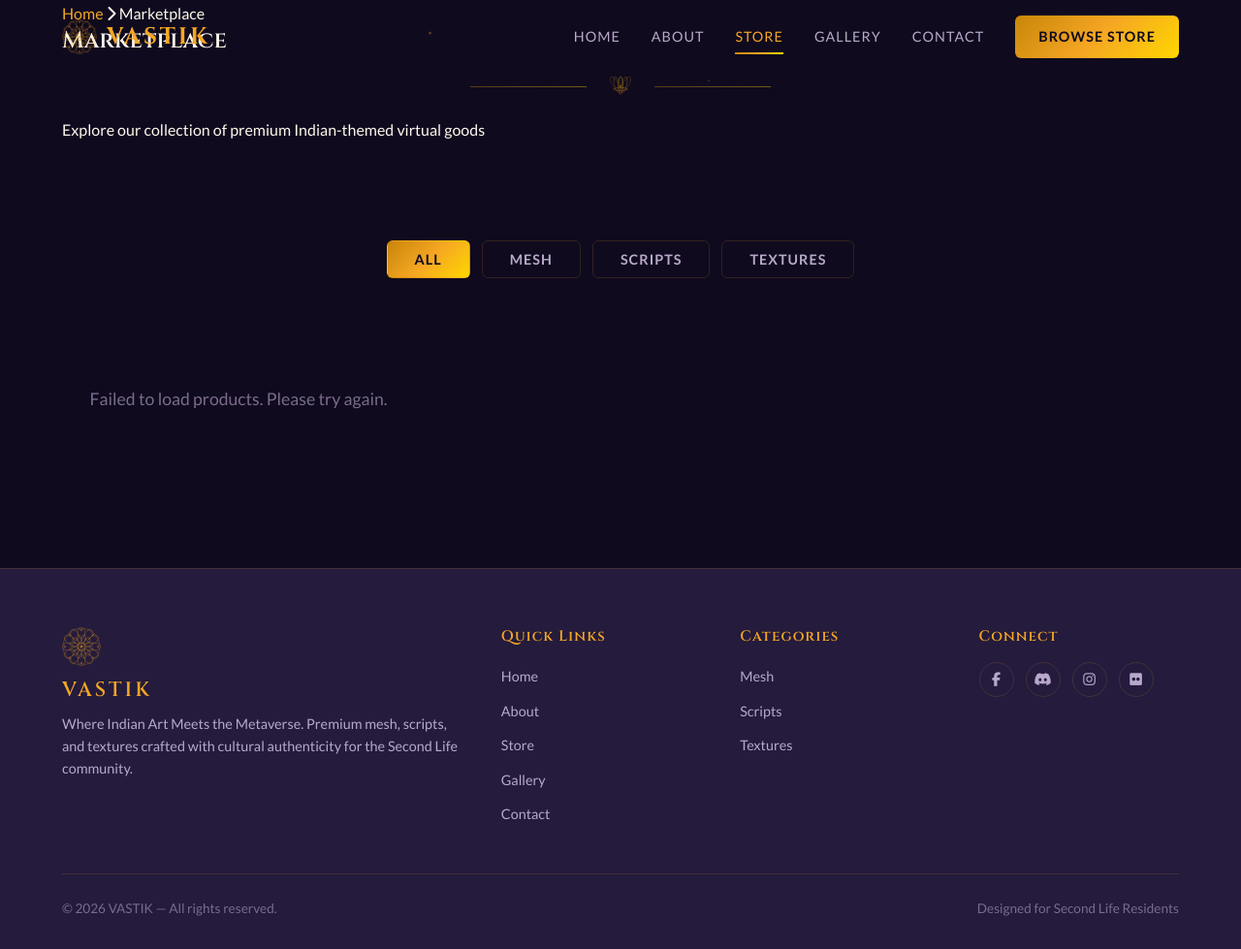
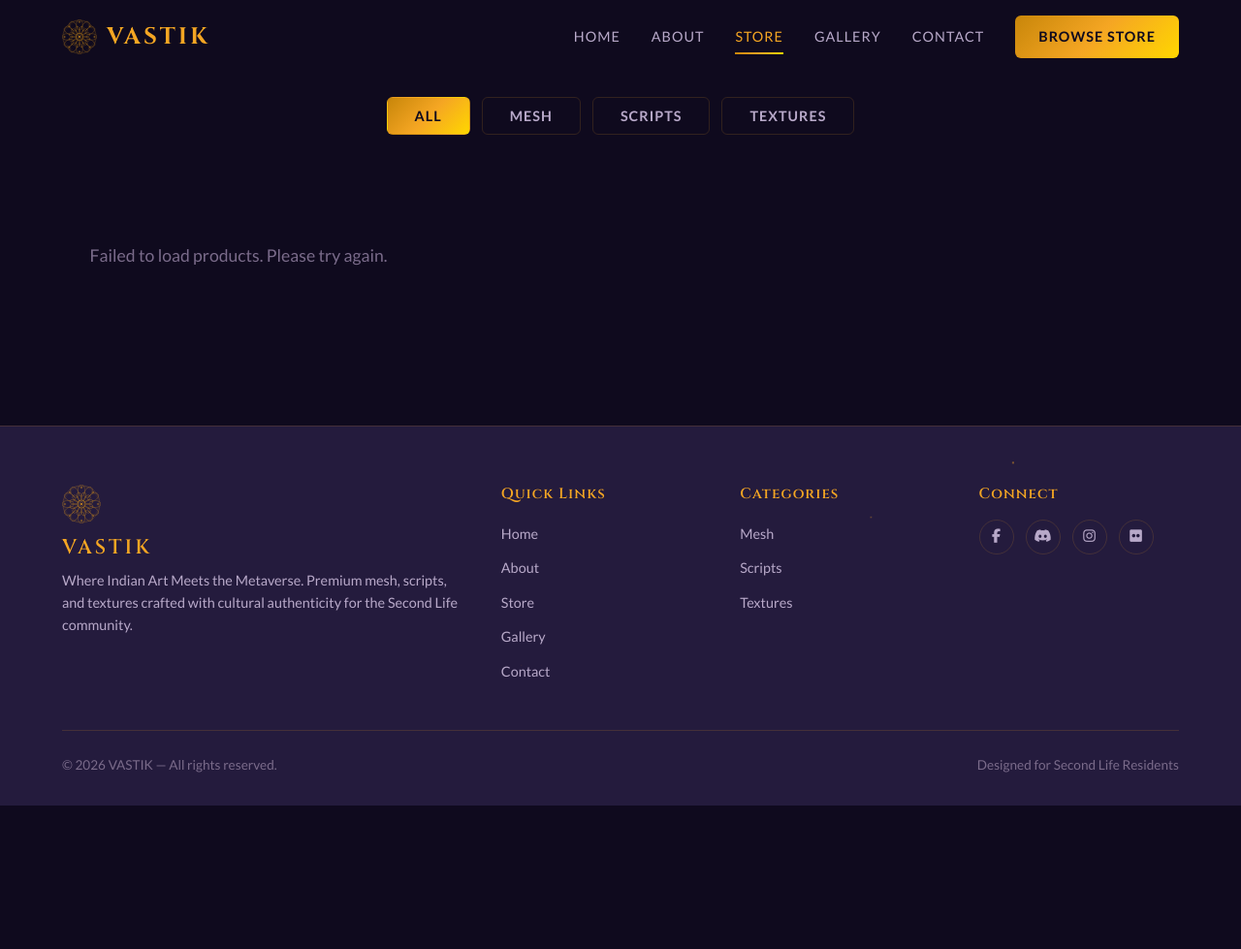
Before and after one commit to ritartha/VASTIK, a Django app: page /store/ in a window 1280 px wide. Shown: the whole page at 97% size. After the commit the page ends 831 px from the top, so only its background shows below. Run offline with Django 5.2, Linux system fonts and the light colour scheme; data that the repository does not hold is empty.

Commit message:
updated_store_html_

```diff
--- a/backend/templates/store.html
+++ b/backend/templates/store.html
@@ -12,16 +12,9 @@
     <div class="page-header-particles" id="pageHeaderParticles"></div>
     <div class="container">
         <div class="page-header-content fade-in">
-            <nav class="breadcrumb" aria-label="Breadcrumb">
-                <a href="{% url 'home' %}">Home</a>
-                <span class="breadcrumb-sep"><i class="fas fa-chevron-right"></i></span>
-                <span>Marketplace</span>
-            </nav>
-            <h1>Marketplace</h1>
-            <div class="mandala-divider">
-                <img src="{% static 'images/lotus.svg' %}" alt="">
-            </div>
-            <p>Explore our collection of premium Indian-themed virtual goods</p>
+
+
+
         </div>
     </div>
 </section>
```
